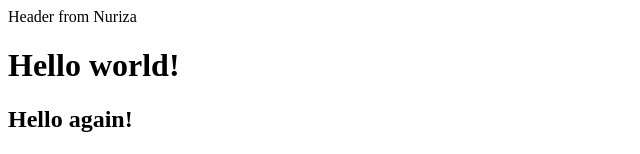
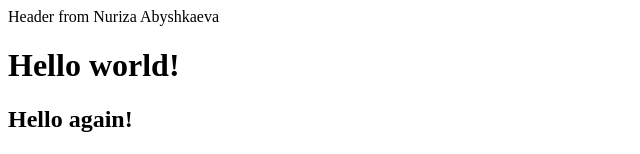
Before and after one commit to Nuriza10/my-site-2, a plain HTML site: page index.html in a window 1280 px wide. Shown: the top 154 px of the page, without its empty margins (0-640 px from the left). Drawn offline with Linux system fonts and the light colour scheme.

Commit message:
add header

```diff
--- a/index.html
+++ b/index.html
@@ -7,7 +7,7 @@
   <title>Document</title>
 </head>
 <body>
-  <header>Header from Nuriza</header>
+  <header>Header from Nuriza Abyshkaeva</header>
   <h1>Hello world!</h1>
   <h2>Hello again!</h2>
   <footer>Footer my site</footer>
```
